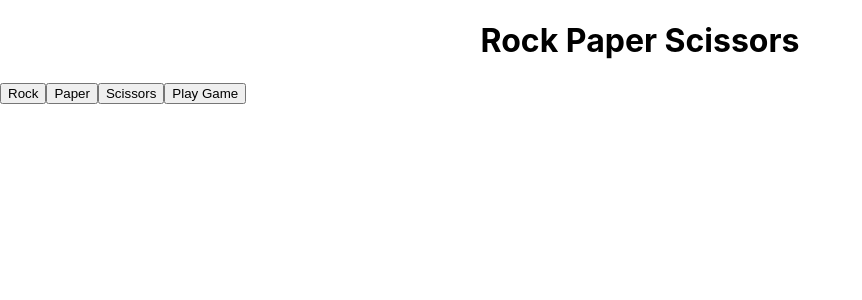
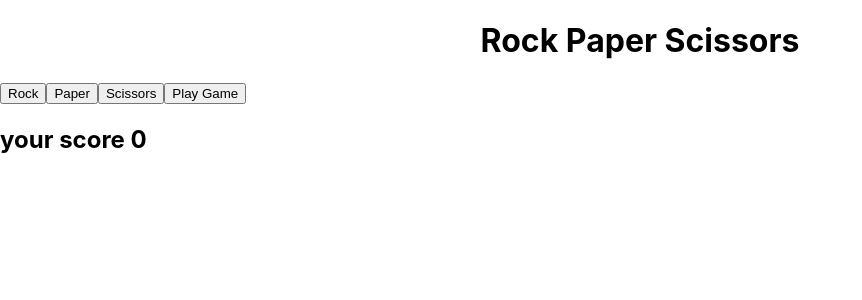
Before and after one commit to colinjaworski/rock-paper-scissors, a React (Create React App) app: page / in a window 1280 px wide. Shown: the top 300 px of the page, without its empty margins (0-862 px from the left). Built offline with nearby package versions, Linux system fonts and the light colour scheme.

Commit message:
added a score keeper that increments each time you win

```diff
--- a/src/components/App/App.jsx
+++ b/src/components/App/App.jsx
@@ -6,7 +6,7 @@ function App() {
   const [result, setResult] = useState('');
   const [userChoice, setUserChoice] = useState('');
   const [computerChoice, setComputerChoice] = useState('');
-
+  const [score, setScore] = useState(0)
 
   const getComputerChoice = () => {
     let computersChoice = Math.floor(Math.random() * 3);
@@ -38,13 +38,13 @@ function App() {
       if (computerChoice === 'paper') {
         setResult('The computer won');
       } else {
-        setResult('You won')
+        setResult('You won'); setScore(score + 1);
       }
     }
 
     else if (userChoice === 'paper') {
       if (computerChoice === 'rock') {
-        setResult('You won');
+        setResult('You won'); setScore(score + 1);
       } else {
         setResult('The computer won');
       }
@@ -54,10 +54,12 @@ function App() {
       if (computerChoice === 'rock') {
         setResult('You lost bud');
       } else {
-        setResult('Yay, you win!');
+        setResult('You won'); setScore(score + 1);
       }
     }
   }
+
+
 
   return (
     <>
@@ -71,6 +73,7 @@ function App() {
         <button onClick={() => setChoice('scissors')}>Scissors</button>
         <button onClick={playGame}>Play Game</button>
         <h1>{result}</h1>
+        <h2>your score {score}</h2>
 
       </div>
     </>
```
